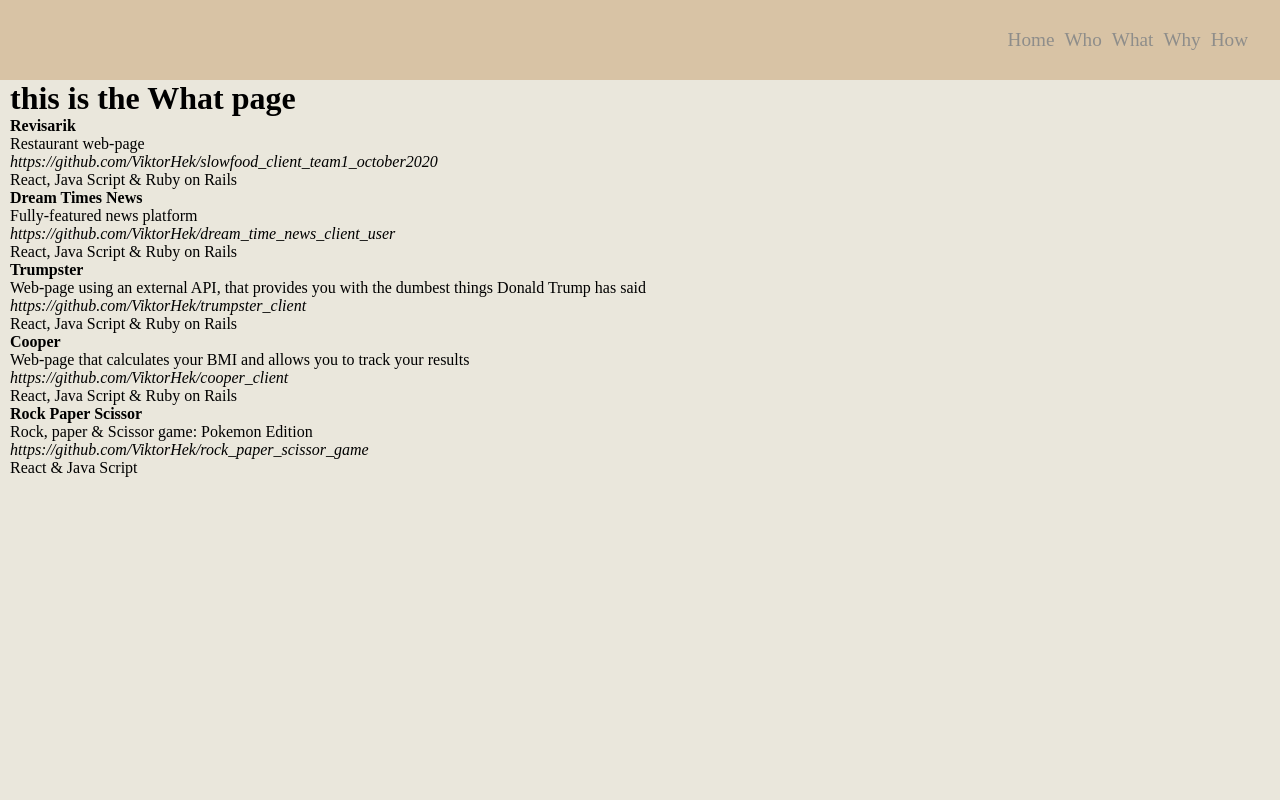
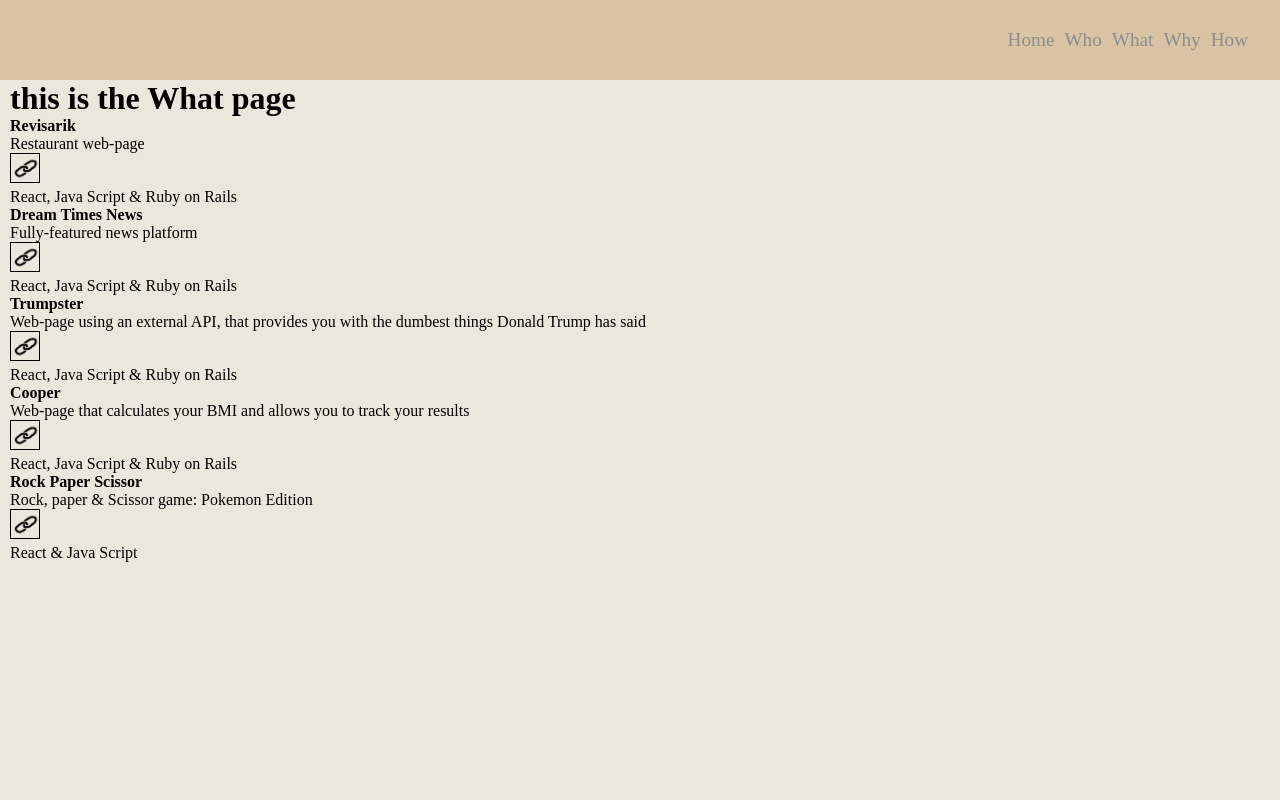
Before and after one commit to ViktorHek/Portfolio, a React (Create React App) app: page /what in a window 1280 px wide. Shown: the top 800 px of the page. Built offline with nearby package versions, Linux system fonts and the light colour scheme.

Commit message:
adding self-made link image

```diff
--- a/src/components/pages/what/ProjectCard.jsx
+++ b/src/components/pages/what/ProjectCard.jsx
@@ -1,15 +1,17 @@
 import React from 'react'
 
-const ProjectCard = ({project}) => {
+const ProjectCard = ({ project }) => {
   return (
-    <ui>
+    <div
+      key={project.id}
+    >
       <h4>{project.name}</h4>
       <p>{project.description}</p>
-      <i class="fas fa-link">
-        {project.link}
-      </i>
+      <button className="project_image_button" href={project.link}>
+      <img src="/images/linkimg.png" alt="link" className="project_image"/>
+      </button>
       <p>{project.language}</p>
-    </ui>
+    </div>
   )
 }
 
--- a/src/components/pages/what/What.css
+++ b/src/components/pages/what/What.css
@@ -1,3 +1,14 @@
 .projects_container {
   display: flex;
 }
+
+.project_image {
+  height: 30px;
+}
+
+.project_image_button {
+  background-color: #EAE7DC;
+  border: solid 1px;
+  height: 30px;
+  width: 30px;
+}
```
Also changed, not shown: public/images/linkimg.png (added), public/manifest.json (deleted).
